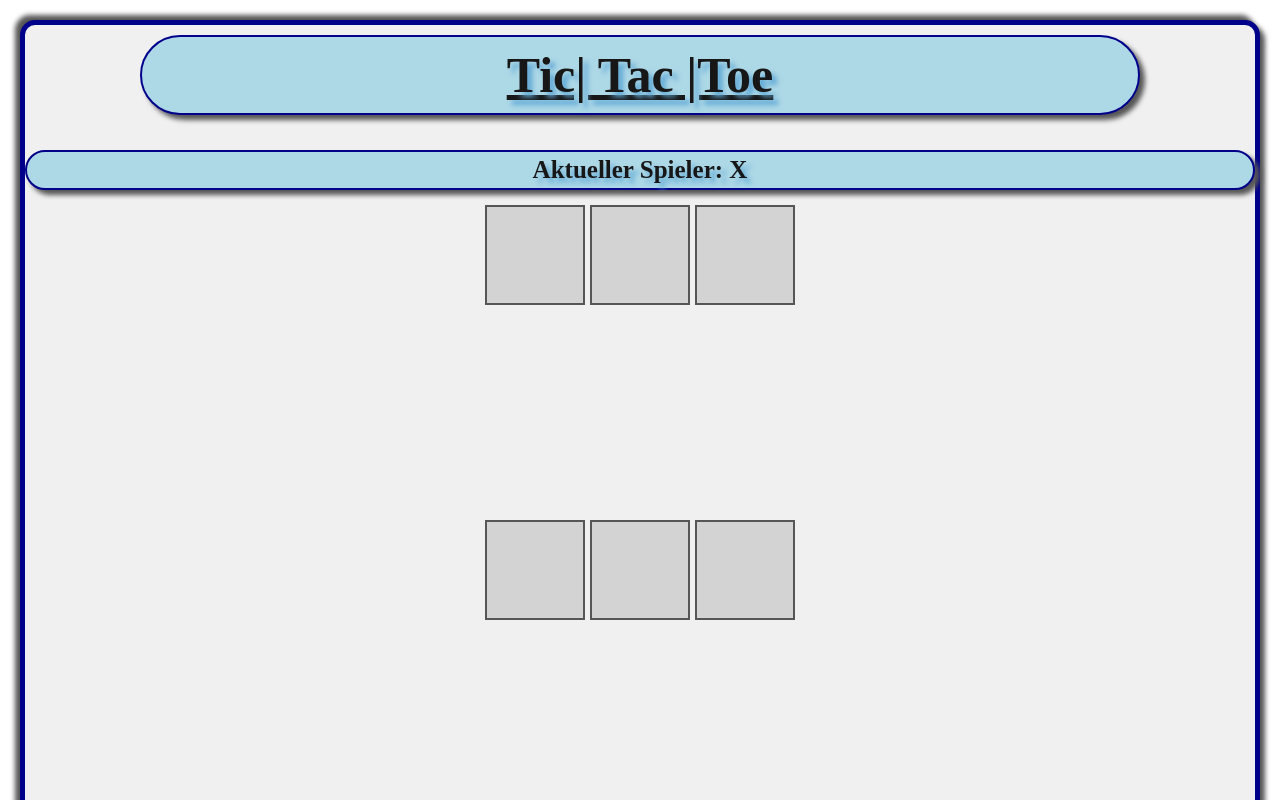
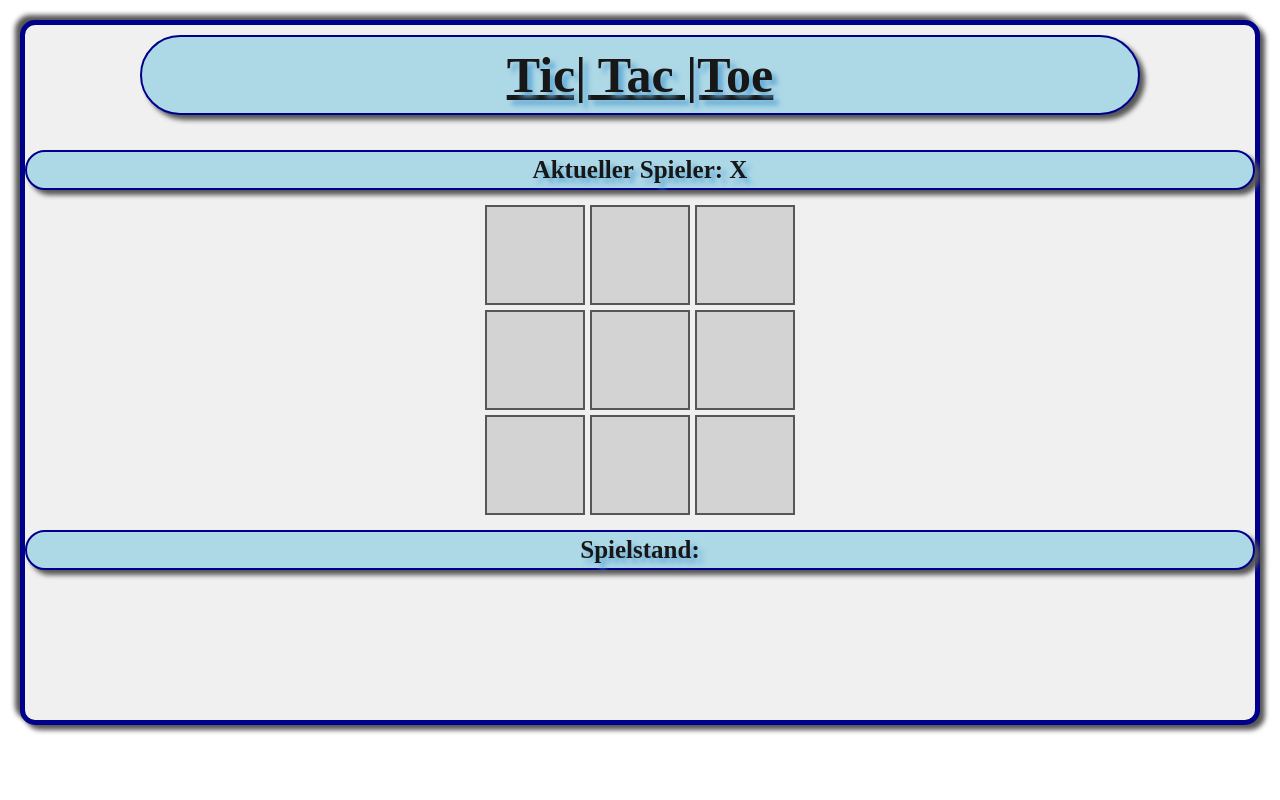
Before and after one commit to JannikU09/tic-tac-toe, a Next.js app: page / in a window 1280 px wide. Shown: the top 800 px of the page. Built offline with nearby package versions, Linux system fonts and the light colour scheme.

Commit message:
Revert "refactor:"
This reverts commit 733a215f0932029235d3096eb81d8a68b214c259.

```diff
--- a/src/app/components/Board/board.css
+++ b/src/app/components/Board/board.css
@@ -12,7 +12,7 @@
     grid-template-columns: 100px 100px 100px;
     grid-template-rows: 100px 100px 100px;
     gap: 5px;
-    height: 310px;
+    height: 100px;
     width: 310px;
     margin: 5px auto;
 }
```
